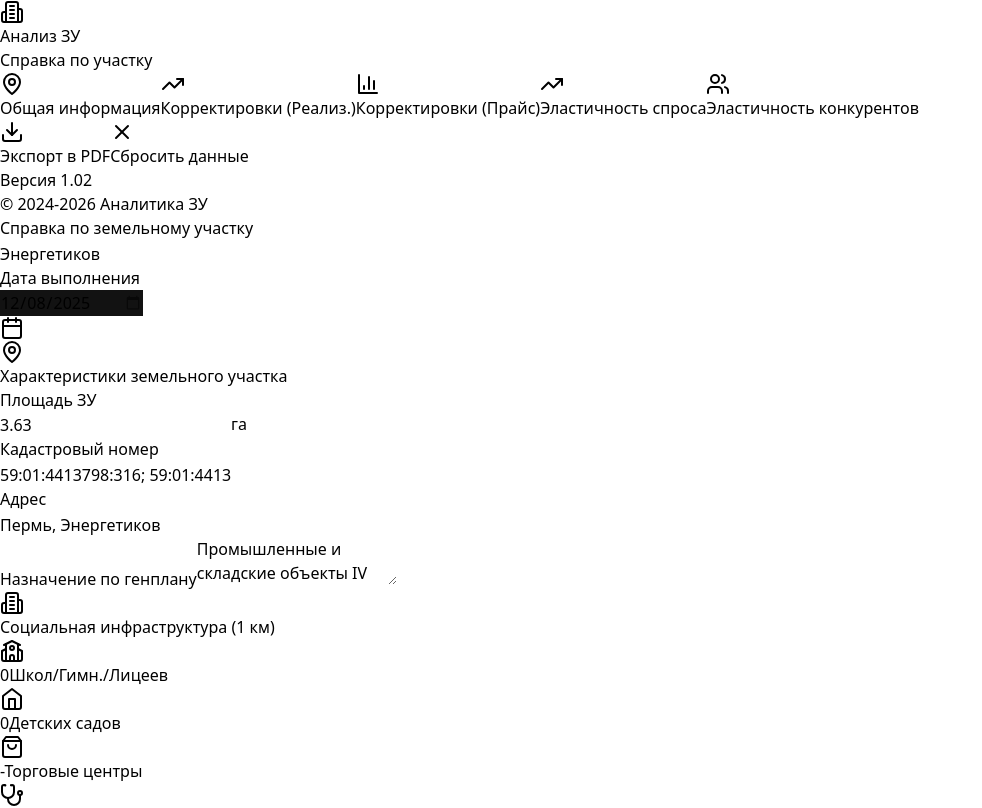
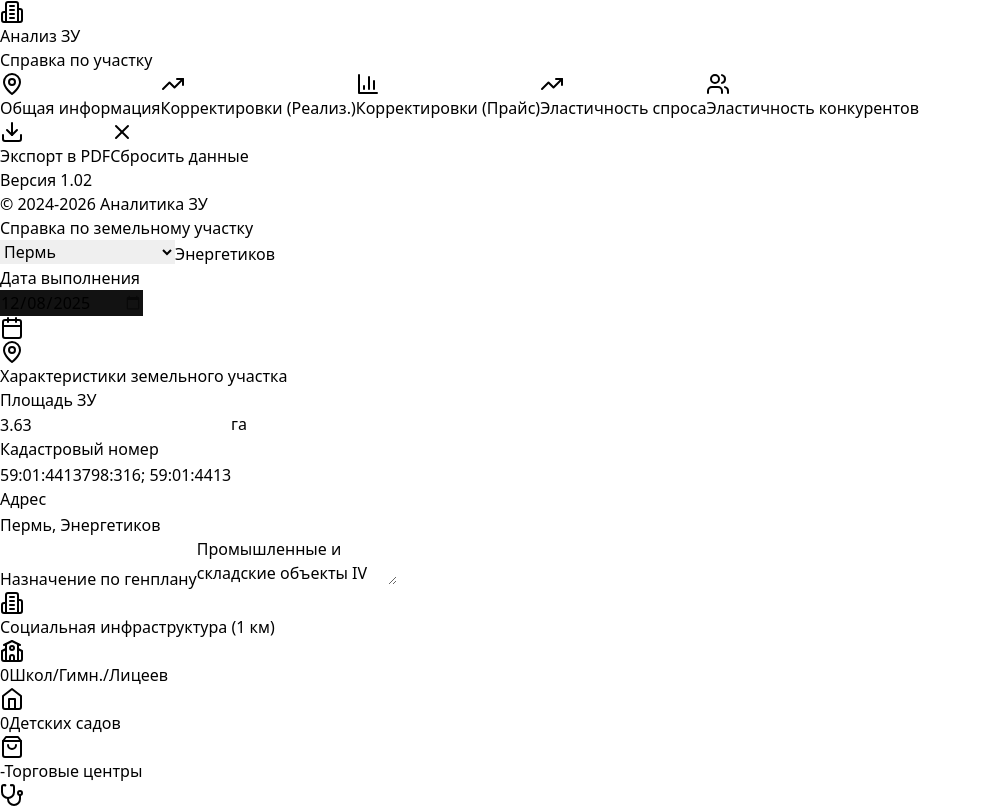
Before and after one commit to BarBerryy/land-analysys-app, a React (Vite) app: page / in a window 1280 px wide. Shown: the top 808 px of the page, without its empty margins (0-982 px from the left). Built offline with nearby package versions, Linux system fonts and the light colour scheme.

Commit message:
Latest changes

```diff
--- a/src/App.jsx
+++ b/src/App.jsx
@@ -354,13 +354,29 @@ const GeneralInfoTab = ({ data, setData, competitors, setCompetitors }) => {
           <div className="flex items-center gap-3">
             <h2 className="text-2xl font-bold text-white">Справка по земельному участку</h2>
           </div>
-          <div className="mt-2">
+          <div className="mt-2 flex items-center gap-4">
+            <select
+              value={data.city || 'Пермь'}
+              onChange={(e) => setData({...data, city: e.target.value})}
+              className="bg-transparent text-emerald-400 text-lg font-medium border-b border-emerald-700 focus:border-emerald-400 focus:outline-none py-1 cursor-pointer"
+            >
+              <option value="Екатеринбург" className="bg-emerald-900">Екатеринбург</option>
+              <option value="Казань" className="bg-emerald-900">Казань</option>
+              <option value="Махачкала" className="bg-emerald-900">Махачкала</option>
+              <option value="Нижний Новгород" className="bg-emerald-900">Нижний Новогород</option>
+              <option value="Новосибирск" className="bg-emerald-900">Новосибирск</option>
+              <option value="Пермь" className="bg-emerald-900">Пермь</option>
+              <option value="Самара" className="bg-emerald-900">Самара</option>
+              <option value="Санкт-Петербург" className="bg-emerald-900">Санкт-Петербург</option>
+              <option value="Тольятти" className="bg-emerald-900">Тольятти</option>
+              <option value="Уфа" className="bg-emerald-900">Уфа</option>
+            </select>
             <input
               type="text"
               value={data.plotName || ''}
               onChange={(e) => setData({...data, plotName: e.target.value})}
-              placeholder="Название участка (например: Энергетиков)"
-              className="bg-transparent text-emerald-400 text-lg font-medium border-b border-emerald-700 focus:border-emerald-400 focus:outline-none w-80 py-1 placeholder-emerald-600"
+              placeholder="Название участка"
+              className="bg-transparent text-emerald-400 text-lg font-medium border-b border-emerald-700 focus:border-emerald-400 focus:outline-none w-48 py-1 placeholder-emerald-600"
             />
           </div>
         </div>
@@ -2499,6 +2515,7 @@ export default function App() {
   // Начальные данные участка
   const defaultPlotData = {
     plotName: 'Энергетиков',
+    city: 'Пермь',
     executionDate: new Date().toISOString(),
     area: '3.63',
     cadastralNumber: '59:01:4413798:316; 59:01:4413798:329',
```
